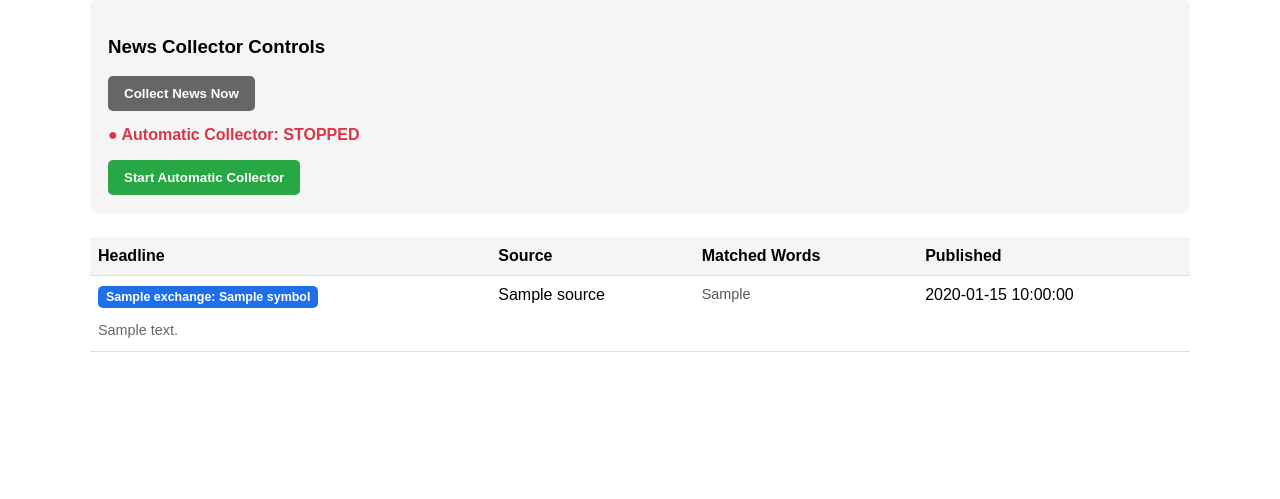
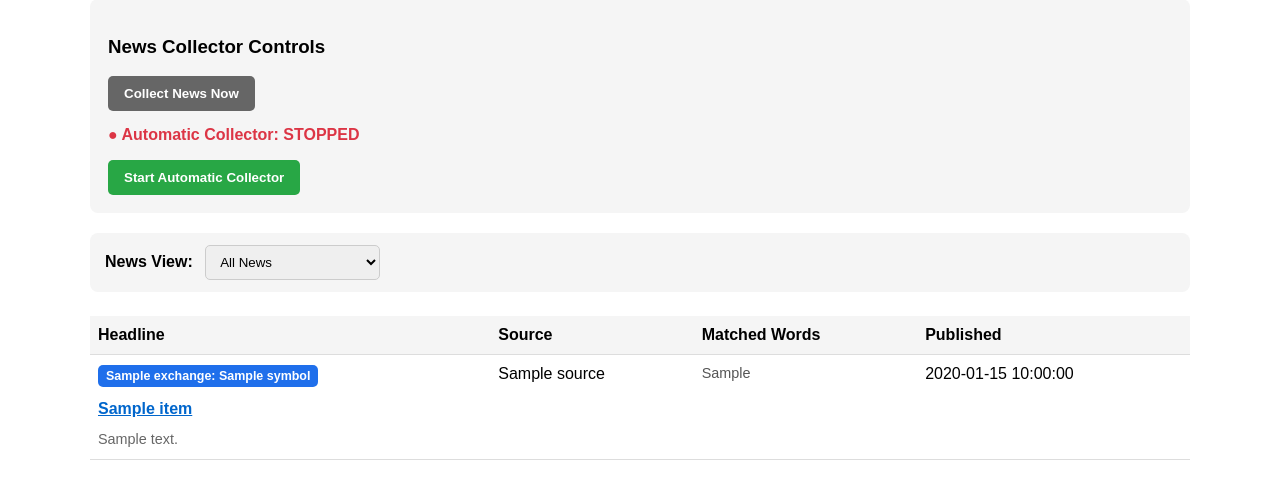
Before and after one commit to blakawps/IST-495-AI-stock-market-analasys, a Flask app: template templates/index.html in a window 1280 px wide. Shown: the part 204-703 px from the top of the page. Run offline with Flask 3, Linux system fonts and the light colour scheme; the template is opened without the code that fills it: most values are stand-ins (such as "Sample title", 1, 10 or a date in 2020); a database or web service that is not in the repository returns one stand-in record (values such as "Sample title").

Commit message:
updates to few features

```diff
--- a/app.py
+++ b/app.py
@@ -18,6 +18,7 @@ PROJECT_DIR = Path(__file__).resolve().parent
 SCHEDULER_FILE = PROJECT_DIR / "scheduler.py"
 PID_FILE = PROJECT_DIR / "scheduler.pid"
 LOG_FILE = PROJECT_DIR / "scheduler.log"
+STOP_FILE = PROJECT_DIR / "scheduler.stop"
 
 CREATE_NO_WINDOW = getattr(subprocess, "CREATE_NO_WINDOW", 0)
 CREATE_NEW_PROCESS_GROUP = getattr(
@@ -25,6 +26,8 @@ CREATE_NEW_PROCESS_GROUP = getattr(
     "CREATE_NEW_PROCESS_GROUP",
     0
 )
+
+
 
 def get_object_id(value):
     try:
@@ -164,13 +167,82 @@ def api_headline_count():
 @app.get("/")
 def home():
     try:
+        news_filter = request.args.get(
+            "filter",
+            "all"
+        )
+
+        pipeline = []
+
+        if news_filter == "ticker_only":
+
+            pipeline.append({
+                "$match": {
+                    "securities.0": {
+                        "$exists": True
+                    }
+                }
+            })
+
+        elif news_filter == "non_ticker":
+
+            pipeline.append({
+                "$match": {
+                    "securities.0": {
+                        "$exists": False
+                    }
+                }
+            })
+
+        elif news_filter == "ticker_first":
+
+            pipeline.append({
+                "$addFields": {
+                    "ticker_priority": {
+                        "$cond": [
+                            {
+                                "$gt": [
+                                    {
+                                        "$size": {
+                                            "$ifNull": [
+                                                "$securities",
+                                                []
+                                            ]
+                                        }
+                                    },
+                                    0
+                                ]
+                            },
+                            1,
+                            0
+                        ]
+                    }
+                }
+            })
+
+            pipeline.append({
+                "$sort": {
+                    "ticker_priority": -1,
+                    "published_at": -1,
+                    "collected_at": -1
+                }
+            })
+
+        if news_filter != "ticker_first":
+
+            pipeline.append({
+                "$sort": {
+                    "published_at": -1,
+                    "collected_at": -1
+                }
+            })
+
+        pipeline.append({
+            "$limit": 500
+        })
+
         docs = list(
-            headlines.find()
-            .sort([
-                ("published_at", -1),
-                ("collected_at", -1)
-            ])
-            .limit(500)
+            headlines.aggregate(pipeline)
         )
 
         return render_template(
@@ -180,15 +252,18 @@ def home():
                 for doc in docs
             ],
             error=None,
-            scheduler_running=scheduler_is_running()
+            scheduler_running=scheduler_is_running(),
+            news_filter=news_filter
         )
 
     except PyMongoError as exc:
+
         return render_template(
             "index.html",
             headlines=[],
             error=str(exc),
-            scheduler_running=scheduler_is_running()
+            scheduler_running=scheduler_is_running(),
+            news_filter="all"
         ), 500
 
 @app.post("/collect")
@@ -255,6 +330,10 @@ def start_scheduler():
         encoding="utf-8"
     )
 
+    # Remove old stop request
+    if STOP_FILE.exists():
+        STOP_FILE.unlink()
+
     process = subprocess.Popen(
         [
             sys.executable,
@@ -278,11 +357,15 @@ def start_scheduler():
 @app.route("/scheduler/stop", methods=["POST"])
 def stop_scheduler():
 
+    # Tell ALL scheduler processes to stop
+    STOP_FILE.write_text("stop")
+
     pid = get_scheduler_pid()
 
     if pid and process_is_running(pid):
 
         if sys.platform == "win32":
+
             subprocess.run(
                 [
                     "taskkill",
@@ -298,10 +381,15 @@ def stop_scheduler():
         else:
             os.kill(pid, 15)
 
-    if PID_FILE.exists():
-        PID_FILE.unlink()
+    try:
+        if PID_FILE.exists():
+            PID_FILE.unlink()
+    except OSError:
+        pass
 
-    return redirect(url_for("home"))
+    return redirect(
+        url_for("home")
+    )
 
 # ---------------------------------------------------------
 # SETTINGS PAGE
--- a/templates/index.html
+++ b/templates/index.html
@@ -25,6 +25,59 @@
 
             font-size: 0.78rem;
             font-weight: bold;
+        }
+
+        .news-title {
+        font-size: 1rem;
+        font-weight: bold;
+        line-height: 1.4;
+        }
+
+        .news-title:link,
+        .news-title:visited {
+            color: #0066cc;
+        }
+
+        .security-list {
+            margin-bottom: 7px;
+        }
+
+        .security-badge {
+            display: inline-block;
+            padding: 4px 8px;
+            margin-right: 5px;
+            margin-bottom: 4px;
+            background: #1f6feb;
+            color: white;
+            border-radius: 5px;
+            font-size: 0.78rem;
+            font-weight: bold;
+        }
+
+        .news-summary {
+            margin-top: 8px;
+            font-size: 0.9rem;
+            color: #666;
+            line-height: 1.4;
+            max-width: 650px;
+        }
+
+        .news-filter {
+        margin: 18px 0;
+        padding: 12px 15px;
+        background: #f5f5f5;
+        border-radius: 8px;
+        }
+
+        .news-filter label {
+            font-weight: bold;
+            margin-right: 8px;
+        }
+
+        .news-filter select {
+            padding: 8px 10px;
+            border: 1px solid #ccc;
+            border-radius: 5px;
         }
 
         .settings-button {
@@ -229,6 +282,54 @@
 
     </div>
 
+    <div class="news-filter">
+
+        <form method="get" action="{{ url_for('home') }}">
+
+            <label for="filter">
+                News View:
+            </label>
+
+            <select
+                name="filter"
+                id="filter"
+                onchange="this.form.submit()"
+            >
+
+                <option
+                    value="all"
+                    {% if news_filter == 'all' %}selected{% endif %}
+                >
+                    All News
+                </option>
+
+                <option
+                    value="ticker_first"
+                    {% if news_filter == 'ticker_first' %}selected{% endif %}
+                >
+                    Ticker News First
+                </option>
+
+                <option
+                    value="ticker_only"
+                    {% if news_filter == 'ticker_only' %}selected{% endif %}
+                >
+                    Ticker News Only
+                </option>
+
+                <option
+                    value="non_ticker"
+                    {% if news_filter == 'non_ticker' %}selected{% endif %}
+                >
+                    Non-Ticker News Only
+                </option>
+
+            </select>
+
+        </form>
+
+    </div>
+
 
     <!-- MongoDB Error -->
 
@@ -270,6 +371,8 @@
 
                 <td>
 
+                    <!-- Stock ticker / exchange -->
+
                     {% if item.securities %}
 
                         <div class="security-list">
@@ -297,10 +400,35 @@
 
                     {% endif %}
 
+
+                    <!-- HEADLINE -->
+
+                    {% if item.link %}
+
+                        <a
+                            href="{{ item.link }}"
+                            target="_blank"
+                            rel="noopener noreferrer"
+                            class="news-title"
+                        >
+                            {{ item.title }}
+                        </a>
+
+                    {% else %}
+
+                        <span class="news-title">
+                            {{ item.title }}
+                        </span>
+
+                    {% endif %}
+
+
+                    <!-- DESCRIPTION -->
+
                     {% if item.summary %}
 
                         <div class="news-summary">
-                        {{ item.summary | striptags }}
+                            {{ item.summary | striptags }}
                         </div>
 
                     {% endif %}
```
Also changed, not shown: scheduler.py (+57 -7 lines), 2 other files.
